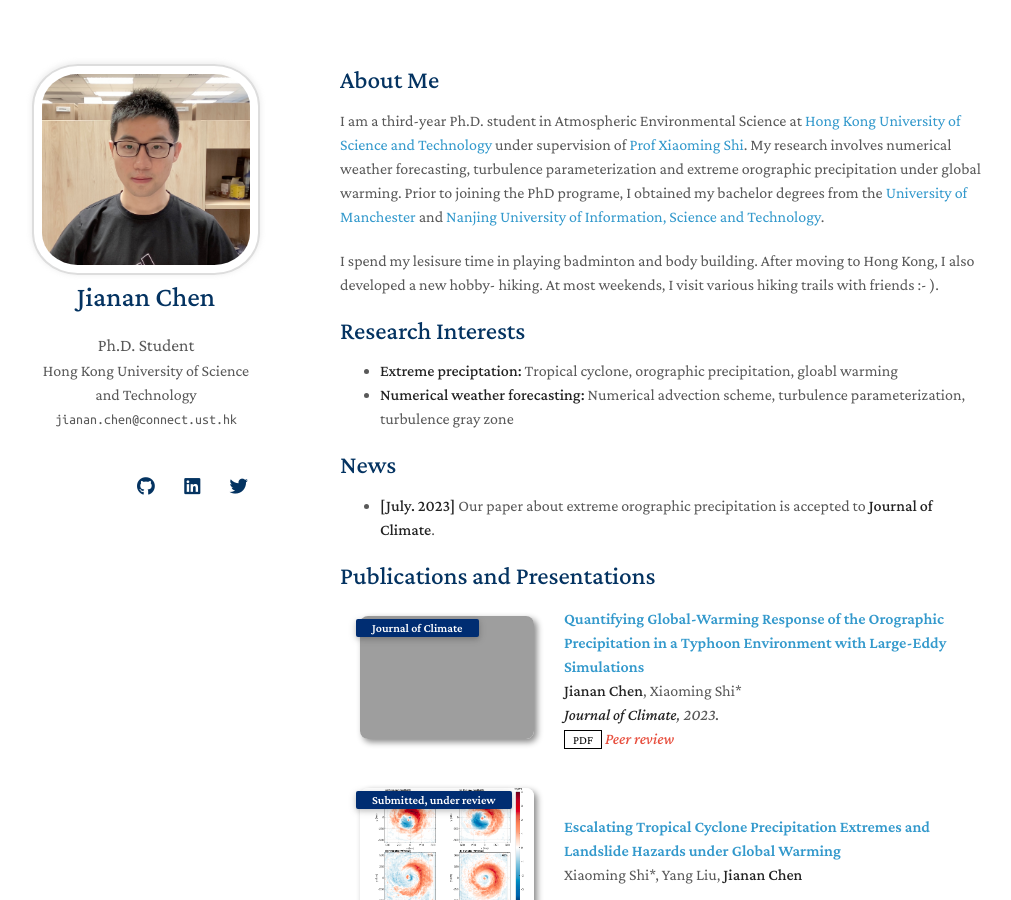
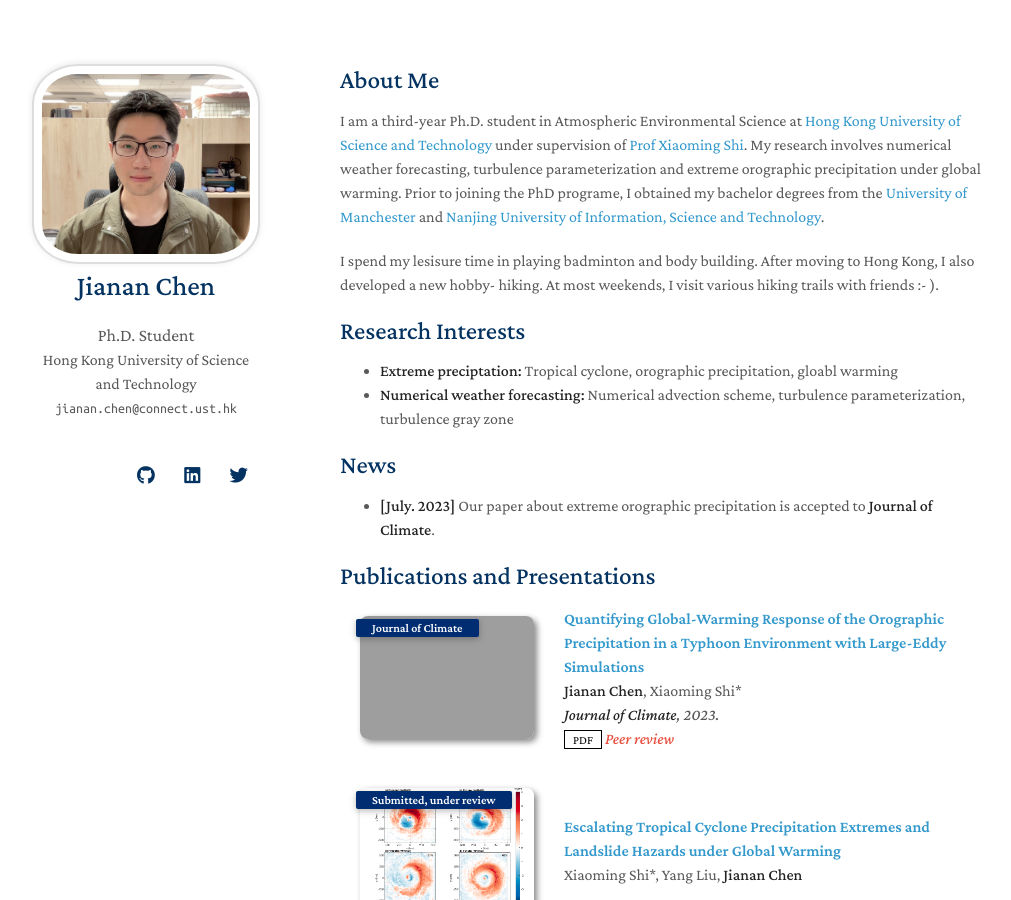
Before and after one commit to JiananChenUST/jiananchenust.github.io, a Jekyll site: the page built from index.md, in a window 1280 px wide and 900 px high. Shown: the whole window, without its empty margins (130-1141 px from the left). Built offline with Jekyll 4.4.1, drawn with Linux system fonts in a browser that asks for light colours; nearby versions of some CDN libraries; a style sheet for code colours, icons or effects is not loaded; our own code applies the rules of GitHub Pages for plain Markdown files; grey boxes are pictures that could not be loaded.

Commit message:
Update _config.yml

```diff
--- a/_config.yml
+++ b/_config.yml
@@ -20,7 +20,7 @@ twitter: https://twitter.com/AtmosChen
 
 # Images (e.g., your profile picture and your website's favicon)
 # "favicon" and "favicon_dark" are used for the light and dark modes, respectively.
-avatar: ./assets/img/Jianan2.jpg
+avatar: ./assets/img/Jianan3.jpg
 favicon: ./assets/img/favicon.png
 favicon_dark: ./assets/img/favicon-dark.png
 
```
